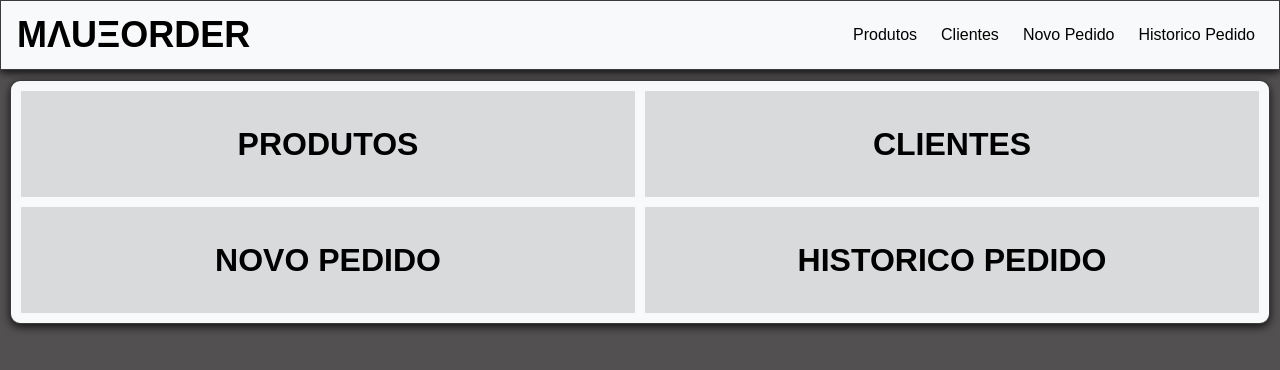
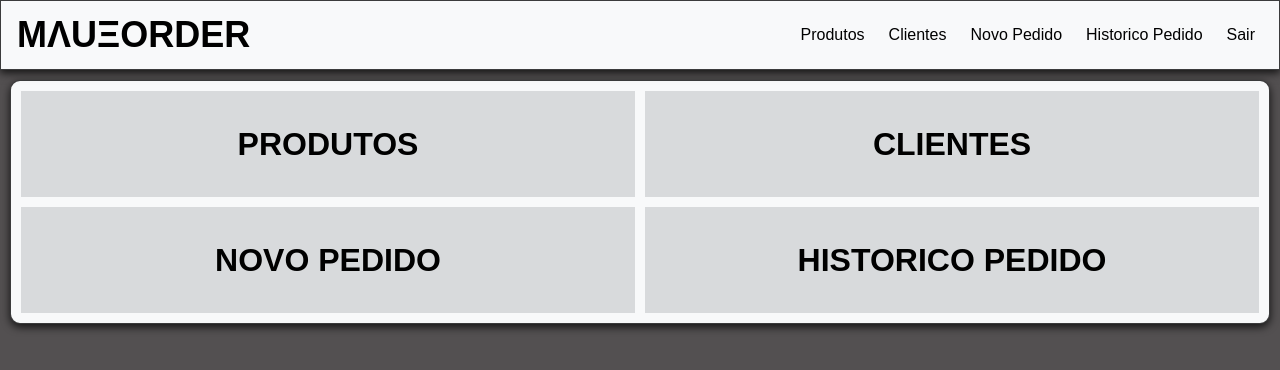
Before and after one commit to MaueDev/PortifolioMaueOrder, a PHP site: page /views/home.views.php in a window 1280 px wide. Shown: the top 370 px of the page. Run offline with PHP 8.4, Linux system fonts and the light colour scheme; some libraries are stand-ins or nearby versions.

Commit message:
Criaçao | Colocado Sair no Header

```diff
--- a/views/componentes/header.php
+++ b/views/componentes/header.php
@@ -9,6 +9,7 @@
             <li><a href="<?php echo URL_BASE; ?>/clientes">Clientes </a></li>
             <li><a href="<?php echo URL_BASE; ?>/newpedido">Novo Pedido</a></li>
             <li><a href="<?php echo URL_BASE; ?>/historico">Historico Pedido</a></li>
+            <li><a href="<?php echo URL_BASE; ?>/sair">Sair</a></li>
         </ul>
     </nav>
 </header>
```
